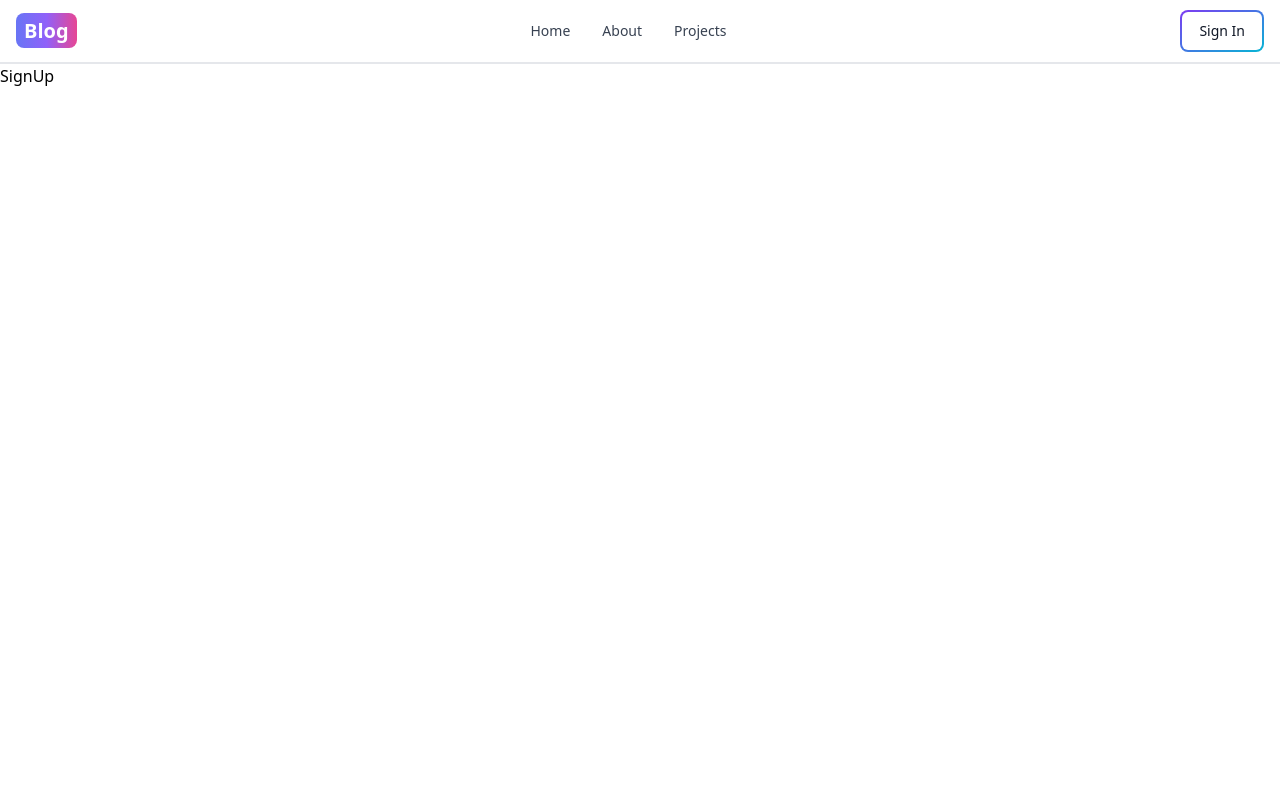
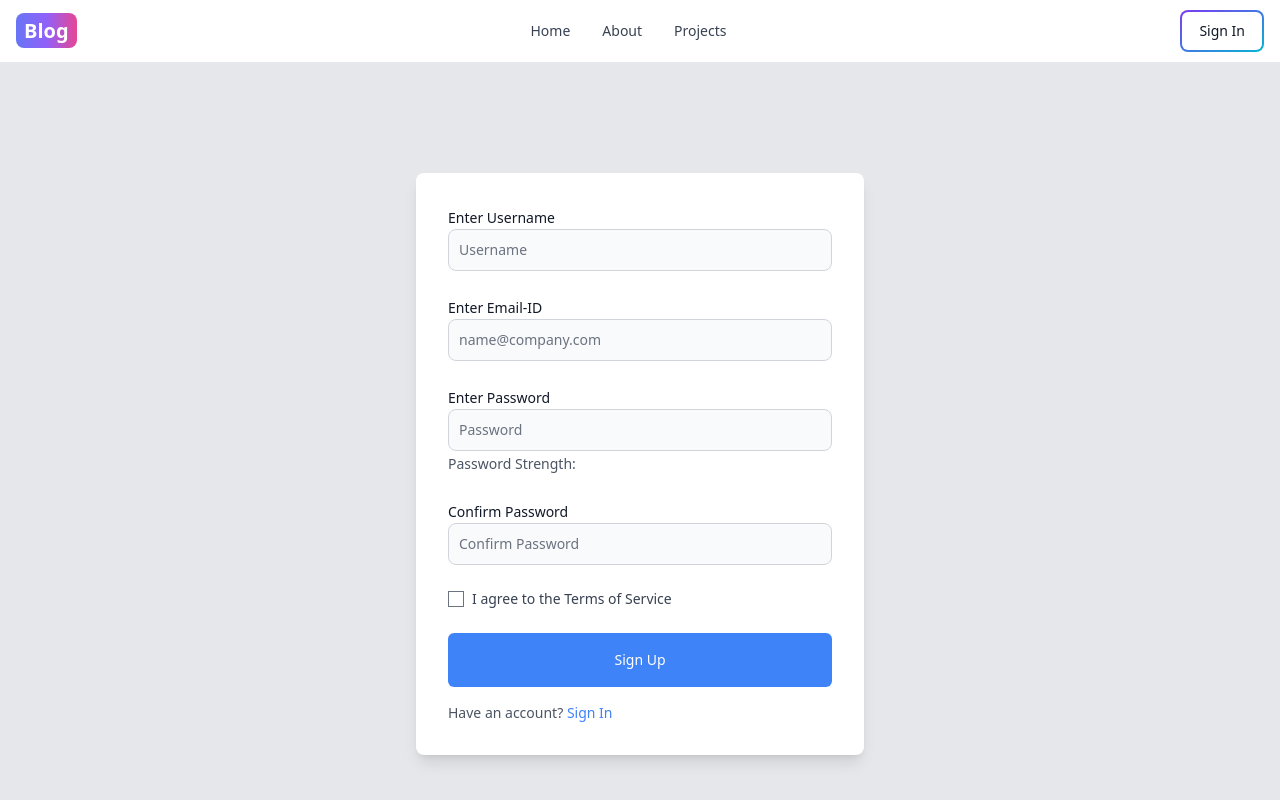
Before and after one commit to Priyank2310/MERN_Project, a React (Vite) app in the folder frontend/: page /sign-up in a window 1280 px wide. Shown: the top 800 px of the page. Built offline with nearby package versions, Linux system fonts and the light colour scheme.

Commit message:
Created Signup Page UI

```diff
--- a/frontend/src/pages/SignUp.jsx
+++ b/frontend/src/pages/SignUp.jsx
@@ -1,11 +1,174 @@
-import React from 'react'
+import { Alert, Button, Label, Spinner, TextInput } from 'flowbite-react';
+import { useState } from 'react';
+import { Link, useNavigate } from 'react-router-dom';
 
 function SignUp() {
+  const [formData, setFormData] = useState({});
+  const [errorMessage, setErrorMessage] = useState(null);
+  const [loading, setLoading] = useState(false);
+  const [signedUp, setSignedUp] = useState(false);
+  const [passwordStrength, setPasswordStrength] = useState('');
+  const [passwordMatch, setPasswordMatch] = useState(true); // For confirm password match
+  const navigate = useNavigate();
+
+  const handleChange = (e) => {
+    const { id, value } = e.target;
+    setFormData({ ...formData, [id]: value.trim() });
+
+    if (id === 'password') {
+      // Password strength check
+      const strength = checkPasswordStrength(value);
+      setPasswordStrength(strength);
+    } else if (id === 'confirmPassword') {
+      // Confirm password match check
+      const match = value === formData.password;
+      setPasswordMatch(match);
+    }
+  };
+
+  const handleSubmit = async (e) => {
+    e.preventDefault();
+    if (!formData.username || !formData.email || !formData.password || !formData.confirmPassword) {
+      return setErrorMessage('Please fill out all fields.');
+    }
+    if (!passwordMatch) {
+      return setErrorMessage('Passwords do not match.');
+    }
+    if (!validateEmail(formData.email)) {
+      return setErrorMessage('Please enter a valid email address.');
+    }
+    try {
+      setLoading(true);
+      setErrorMessage(null);
+      const res = await fetch('/api/auth/signup', {
+        method: 'POST',
+        headers: { 'Content-Type': 'application/json' },
+        body: JSON.stringify(formData),
+      });
+      const data = await res.json();
+      if (!res.ok || data.success === false) {
+        return setErrorMessage(data.message || 'An error occurred while signing up.');
+      }
+      setSignedUp(true);
+      navigate('/sign-in');
+    } catch (error) {
+      setErrorMessage('An error occurred while signing up.');
+    } finally {
+      setLoading(false);
+    }
+  };
+
+  const checkPasswordStrength = (password) => {
+    // Implement your own password strength logic here
+    // For simplicity, let's just check the length
+    if (password.length >= 8) {
+      return 'Strong';
+    } else if (password.length >= 6) {
+      return 'Medium';
+    } else {
+      return 'Weak';
+    }
+  };
+
+  const validateEmail = (email) => {
+    // Basic email validation using regex
+    const emailRegex = /^[^\s@]+@[^\s@]+\.[^\s@]+$/;
+    return emailRegex.test(email);
+  };
+
   return (
-    <div>
-      SignUp
+    <div className='min-h-screen flex justify-center items-center bg-gray-200'>
+      <div className='max-w-md w-full p-8 bg-white rounded-lg shadow-lg'>
+        {signedUp ? (
+          <Alert className='mb-4' color='success'>
+            Successfully signed up! You can now sign in.
+          </Alert>
+        ) : (
+          <>
+            <form className='flex flex-col gap-6' onSubmit={handleSubmit}>
+              <div>
+                <Label value='Enter Username' />
+                <TextInput
+                  type='text'
+                  placeholder='Username'
+                  id='username'
+                  onChange={handleChange}
+                  className='w-full border-gray-300 rounded-md focus:ring-blue-500 focus:border-blue-500'
+                />
+              </div>
+              <div>
+                <Label value='Enter Email-ID' />
+                <TextInput
+                  type='email'
+                  placeholder='name@company.com'
+                  id='email'
+                  onChange={handleChange}
+                  className='w-full border-gray-300 rounded-md focus:ring-blue-500 focus:border-blue-500'
+                />
+              </div>
+              <div>
+                <Label value='Enter Password' />
+                <TextInput
+                  type='password'
+                  placeholder='Password'
+                  id='password'
+                  onChange={handleChange}
+                  className='w-full border-gray-300 rounded-md focus:ring-blue-500 focus:border-blue-500'
+                />
+                <span className='text-sm text-gray-600 mt-1'>
+                  Password Strength: <strong>{passwordStrength}</strong>
+                </span>
+              </div>
+              <div>
+                <Label value='Confirm Password' />
+                <TextInput
+                  type='password'
+                  placeholder='Confirm Password'
+                  id='confirmPassword'
+                  onChange={handleChange}
+                  className='w-full border-gray-300 rounded-md focus:ring-blue-500 focus:border-blue-500'
+                />
+                {!passwordMatch && (
+                  <span className='text-sm text-red-600'>Passwords do not match.</span>
+                )}
+              </div>
+              <div className='flex items-center'>
+                <input type='checkbox' id='agreeToTerms' className='mr-2' />
+                <Label value='I agree to the Terms of Service' htmlFor='agreeToTerms' className='text-sm text-gray-700' />
+              </div>
+              <Button
+                type='submit'
+                disabled={loading}
+                className='w-full bg-blue-500 hover:bg-blue-600 text-white py-2 rounded-md'
+              >
+                {loading ? (
+                  <>
+                    <Spinner size='sm' />
+                    <span className='pl-3'>Loading...</span>
+                  </>
+                ) : (
+                  'Sign Up'
+                )}
+              </Button>
+            </form>
+            <div className='flex justify-between mt-4'>
+              <span className='text-sm text-gray-600'>
+                Have an account?{' '}
+                <Link to='/sign-in' className='text-blue-500'>
+                  Sign In
+                </Link>
+              </span>
+            </div>
+            {errorMessage && (
+              <Alert className='mt-5' color='failure'>
+                {errorMessage}
+              </Alert>
+            )}
+          </>
+        )}
+      </div>
     </div>
-  )
+  );
 }
 
-export default SignUp
+export default SignUp;
--- a/frontend/vite.config.js
+++ b/frontend/vite.config.js
@@ -1,7 +1,15 @@
-import { defineConfig } from 'vite'
-import react from '@vitejs/plugin-react-swc'
+import { defineConfig } from 'vite';
+import react from '@vitejs/plugin-react-swc';
 
 // https://vitejs.dev/config/
 export default defineConfig({
+  server: {
+    proxy: {
+      '/api': {
+        target: 'http://localhost:3000',
+        secure: false,
+      },
+    },
+  },
   plugins: [react()],
-})
+});
```
